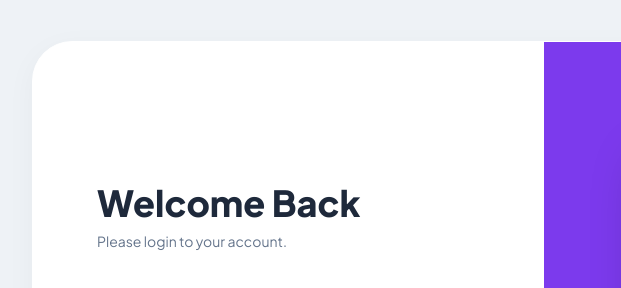
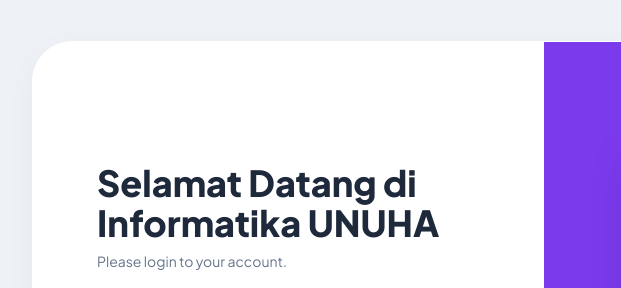
Before and after one commit to Jakakunuha/umkm-belitang, a plain HTML site: page index.html in a window 1280 px wide. Shown: the part 59-347 px from the top of the page, 96-717 px from the left. Drawn offline with nearby package versions, Linux system fonts and the light colour scheme; a script that the page names is missing.

Commit message:
Update index.html

```diff
--- a/index.html
+++ b/index.html
@@ -332,7 +332,7 @@
                     <img alt="Logo" class="w-16 h-16 md:hidden mx-auto mb-6 object-contain" src="https://iili.io/BIa29t9.md.png">
 
                     <div class="text-center md:text-left mb-10">
-                        <h1 class="text-3xl md:text-4xl font-extrabold text-slate-800 mb-2">Welcome Back</h1>
+                        <h1 class="text-3xl md:text-4xl font-extrabold text-slate-800 mb-2">Selamat Datang di Informatika UNUHA</h1>
                         <p class="text-slate-500 text-sm">Please login to your account.</p>
                     </div>
 
```
